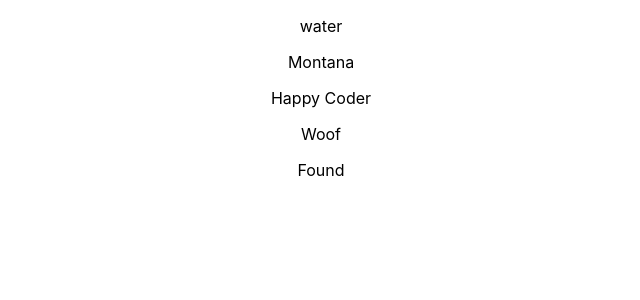
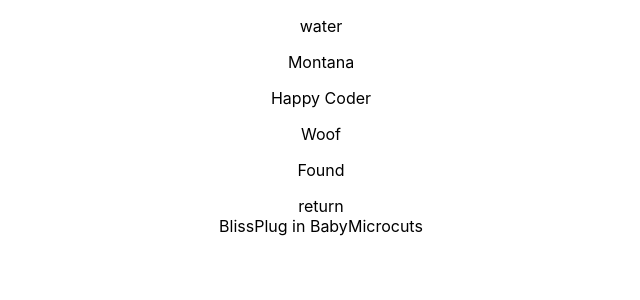
Before and after one commit to SimoneZem/fcc-ex, a React (Create React App) app: page / in a window 1280 px wide. Shown: the top 300 px of the page, without its empty margins (319-959 px from the left). Built offline with nearby package versions, Linux system fonts and the light colour scheme.

Commit message:
feat(manipulateComplexObjects): add manipulateComplexObjects

```diff
--- a/src/App.jsx
+++ b/src/App.jsx
@@ -6,6 +6,7 @@ import { UpdatingProps } from "./components/UpdatingProps";
 import { NewProperties } from "./components/NewProperties";
 import { DeleteProps } from "./components/DeleteProps";
 import { TestingProps } from "./components/TestingProps";
+import { ManipulateComplexObjects } from "./components/ManipulateComplexObjects";
 
 import "./App.css";
 
@@ -49,6 +50,13 @@ const myObj = {
   bottom: "pants",
 };
 
+const myMusic = {
+  artist: "Muse",
+  title: "Origin of Symmetry",
+  year: 2002,
+  best_tracks: ["Bliss", "Plug in Baby", "Microcuts"],
+};
+
 function App() {
   return (
     <div className="App">
@@ -70,6 +78,12 @@ function App() {
       <p>
         <TestingProps myObj={myObj.hasOwnProperty("top")} />
       </p>
+      <p>
+        return
+        <ManipulateComplexObjects
+          myMusic={myMusic[("artist", "title", "year", "best_tracks")]}
+        />
+      </p>
     </div>
   );
 }
--- /dev/null
+++ b/src/components/ManipulateComplexObjects/index.jsx
@@ -0,0 +1,5 @@
+import React from "react";
+
+export const ManipulateComplexObjects = ({ myMusic }) => {
+  return <div>{myMusic}</div>;
+};
```
